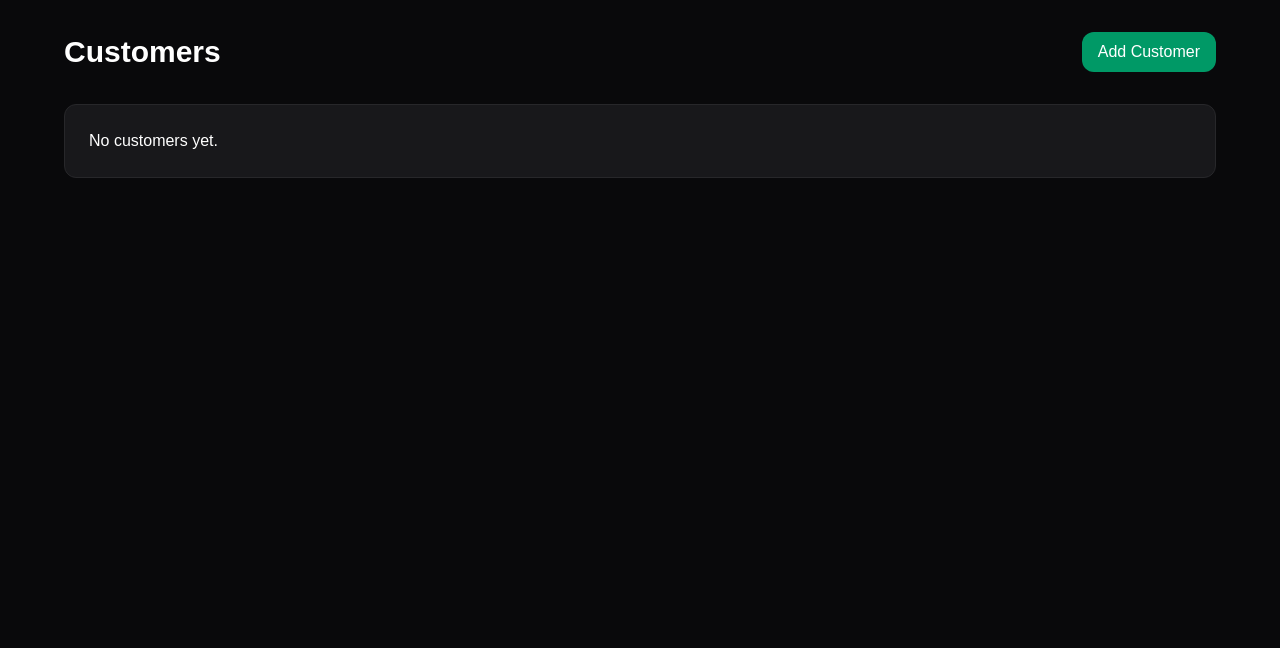
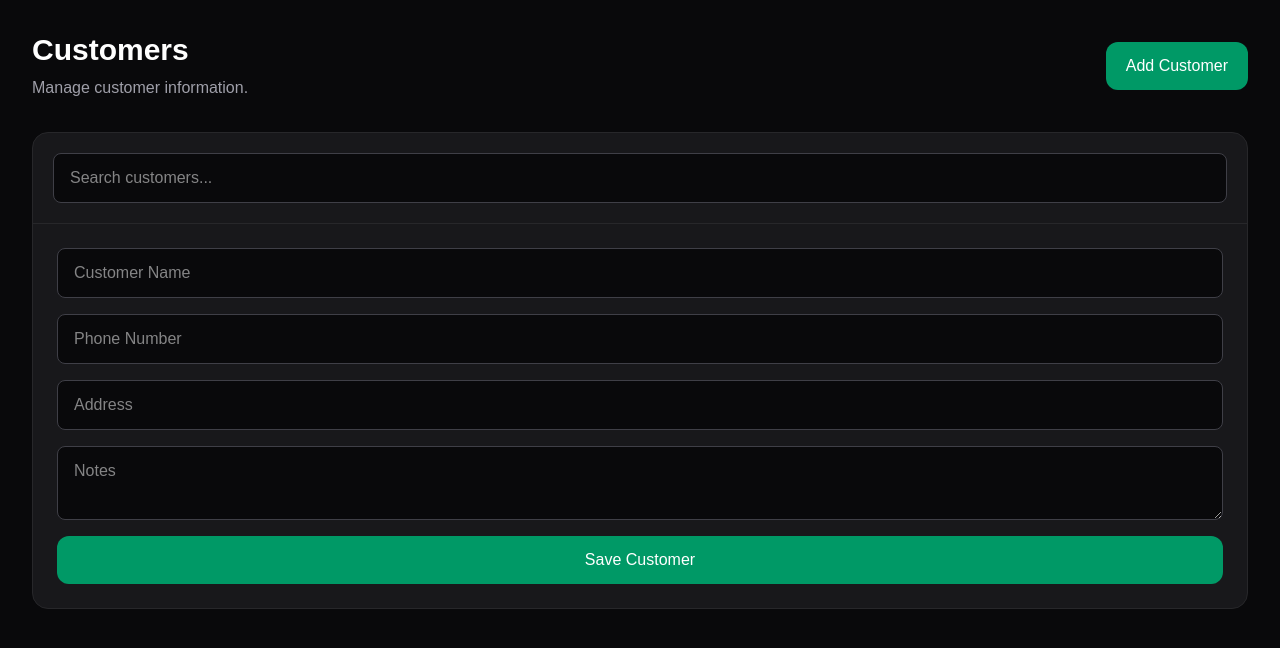
Before and after one commit to angelesmelbourne-dev/caa-enterprise, a Next.js app: page /customers in a window 1280 px wide. Shown: the top 648 px of the page. Built offline with nearby package versions, Linux system fonts and the light colour scheme.

Commit message:
Created customer management page

```diff
--- a/app/customers/page.tsx
+++ b/app/customers/page.tsx
@@ -1,21 +1,28 @@
 export default function CustomersPage() {
   return (
-    <div className="min-h-screen bg-zinc-950 text-white p-8">
+    <div className="min-h-screen bg-zinc-950 text-white">
 
-      <div className="max-w-6xl mx-auto">
+      <div className="max-w-7xl mx-auto p-8">
 
-        <div className="flex justify-between items-center mb-8">
+        <div className="flex items-center justify-between mb-8">
 
-          <h1 className="text-3xl font-bold">
-            Customers
-          </h1>
+          <div>
+            <h1 className="text-3xl font-bold">
+              Customers
+            </h1>
+
+            <p className="text-zinc-400 mt-2">
+              Manage customer information.
+            </p>
+          </div>
 
           <button
             className="
-              px-4
-              py-2
               rounded-xl
               bg-emerald-600
+              px-5
+              py-3
+              font-medium
               hover:bg-emerald-700
             "
           >
@@ -26,14 +33,106 @@ export default function CustomersPage() {
 
         <div
           className="
-            bg-zinc-900
+            overflow-hidden
+            rounded-2xl
             border
             border-zinc-800
-            rounded-xl
-            p-6
+            bg-zinc-900
           "
         >
-          No customers yet.
+
+          <div className="p-5 border-b border-zinc-800">
+
+            <input
+              type="text"
+              placeholder="Search customers..."
+              className="
+                w-full
+                rounded-lg
+                border
+                border-zinc-700
+                bg-zinc-950
+                px-4
+                py-3
+                text-white
+                outline-none
+              "
+            />
+
+          </div>
+
+          <div className="p-6">
+
+            <div className="grid gap-4">
+
+              <input
+                type="text"
+                placeholder="Customer Name"
+                className="
+        rounded-lg
+        border
+        border-zinc-700
+        bg-zinc-950
+        px-4
+        py-3
+      "
+              />
+
+              <input
+                type="text"
+                placeholder="Phone Number"
+                className="
+        rounded-lg
+        border
+        border-zinc-700
+        bg-zinc-950
+        px-4
+        py-3
+      "
+              />
+
+              <input
+                type="text"
+                placeholder="Address"
+                className="
+        rounded-lg
+        border
+        border-zinc-700
+        bg-zinc-950
+        px-4
+        py-3
+      "
+              />
+
+              <textarea
+                placeholder="Notes"
+                className="
+        rounded-lg
+        border
+        border-zinc-700
+        bg-zinc-950
+        px-4
+        py-3
+      "
+              />
+
+              <button
+                className="
+        rounded-xl
+        bg-emerald-600
+        px-5
+        py-3
+        font-medium
+        hover:bg-emerald-700
+      "
+              >
+                Save Customer
+              </button>
+
+            </div>
+
+          </div>
+
         </div>
 
       </div>
```
